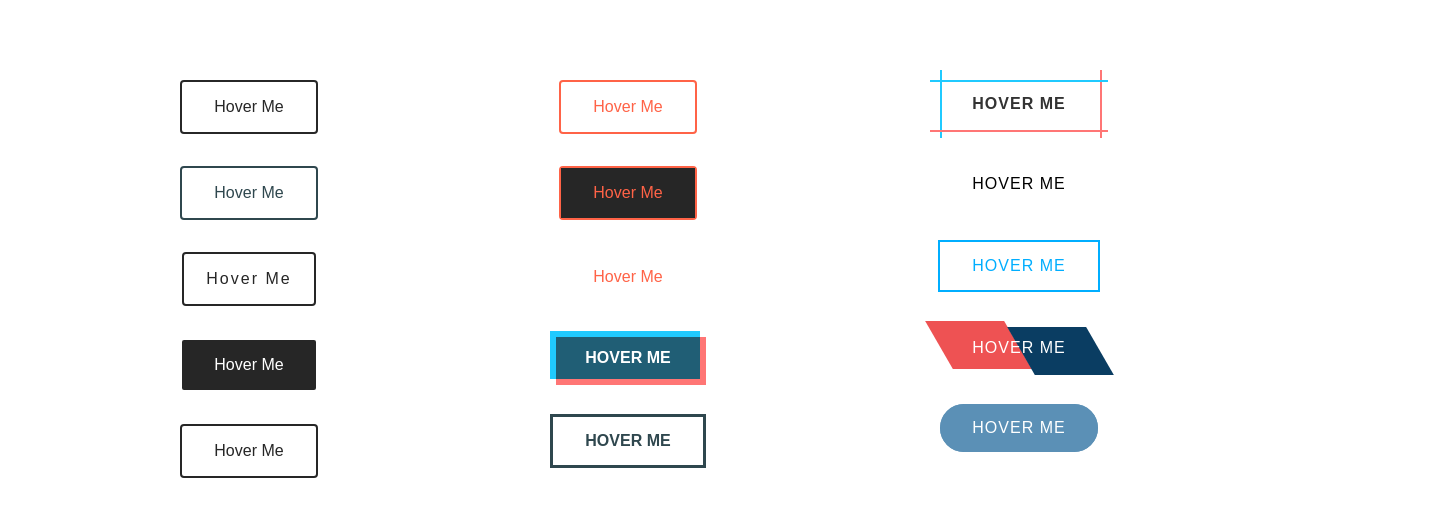
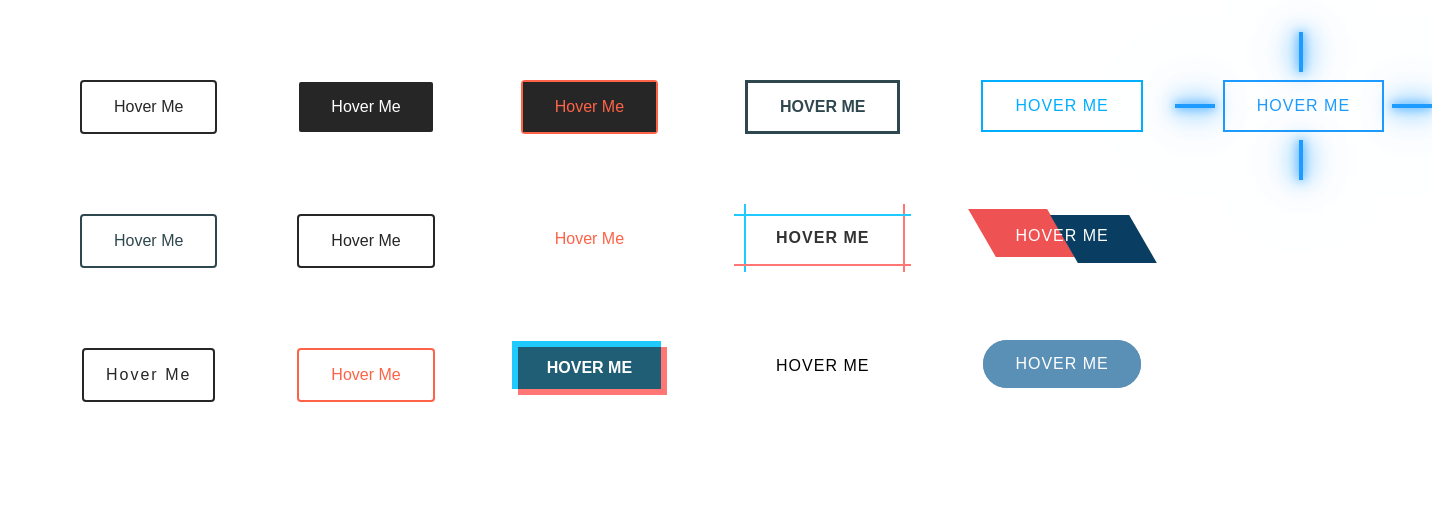
Before and after one commit to Rian-Shl/Creative-Buttons, a plain HTML site: page index.html in a window 1280 px wide. Shown: the whole page, 1432 px wide, since content can reach past the window. Drawn offline with Linux system fonts and the light colour scheme.

Commit message:
added 4 lines effect button

```diff
--- a/index.html
+++ b/index.html
@@ -27,6 +27,14 @@
     <a href="#" class="two-skewed">Hover Me</a>
     <a href="#" class="pulsing">Hover Me</a>
 
+    <a href="#" class="four-lines">
+        <span></span>
+        <span></span>
+        <span></span>
+        <span></span>
+        Hover Me</a>
+
+
 </body>
 
 </html>
--- a/style.css
+++ b/style.css
@@ -4,7 +4,7 @@ body {
     justify-content: center;
     align-items: center;
     flex-direction: column;
-    gap: 2rem;
+    gap: 5rem;
     flex-wrap: wrap;
     margin: 5rem;
     max-height: 50vh;
@@ -790,3 +790,94 @@ a.pulsing:active {
     transform: translateY(-1px);
     box-shadow: 0 5px 10px rgba(0,0,0,0.2);
 }
+
+/* four-lines */
+
+a.four-lines {
+    text-transform: uppercase;
+    text-decoration: none;
+    font-size: 1rem;
+    font-family: sans-serif;
+    line-height: 1rem;
+    letter-spacing: 1px;
+    padding: 1rem 2rem;
+    background-color: transparent;
+    color: #1e9bff;
+    position: relative;
+    transition: all 0.2s;
+    border: 2px solid #1e9bff;
+    transition: all 0.3s;
+}
+
+a.four-lines:hover {
+    color: #333;
+    border: 2px solid transparent;
+}
+a.four-lines > span {
+    position: absolute;
+    background: #1e9bff;
+    box-shadow: 0 0 10px #1e9bff, 0 0 20px #1e9bff, 0 0 30px #1e9bff, 0 0 50px #1e9bff, 0 0 100px #1e9bff;
+}
+a.four-lines > span:nth-child(2n+1){
+    width: 40px;
+    height: 4px;
+}
+
+a.four-lines > span:nth-child(2n) {
+    height: 40px;
+    width: 4px;
+}
+
+/*  line 1 - horizontal */
+a.four-lines > span:nth-child(1){
+    top: calc(50% - 2px);
+    left: -50px;
+    transition: 0.3s ease-in-out;
+}
+
+a.four-lines:hover > span:nth-child(1){
+    left: 50px;
+    transform: scaleX(0);
+    transition-delay: 0s;
+}
+
+/*  line 3 - horizontal */
+a.four-lines > span:nth-child(3){
+    top: calc(50% - 2px);
+    right: -50px;
+    transition: 0.3s ease-in-out;
+}
+
+a.four-lines:hover > span:nth-child(3){
+    right: 50px;
+    transform: scaleX(0);
+    transition-delay: 0s;
+}
+
+/*  line 2 - vertical */
+a.four-lines > span:nth-child(2){
+    top: -50px;
+    right: 50%;
+    transition: 0.3s ease-in-out;
+}
+
+a.four-lines:hover > span:nth-child(2){
+    top: 0;
+    transform: scaleY(0);
+    transition-delay: 0s;
+
+}
+
+/*  line 4 - vertical */
+a.four-lines > span:nth-child(4){
+    bottom: -50px;
+    right: 50%;
+    transition: 0.3s ease-in-out;
+}
+
+a.four-lines:hover > span:nth-child(4){
+    bottom: 0;
+    transform: scaleY(0);
+    transition-delay: 0s;
+
+}
```
